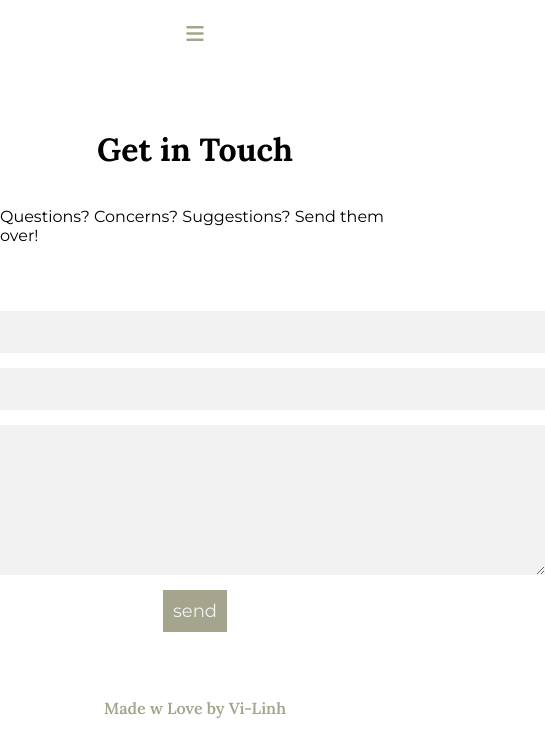
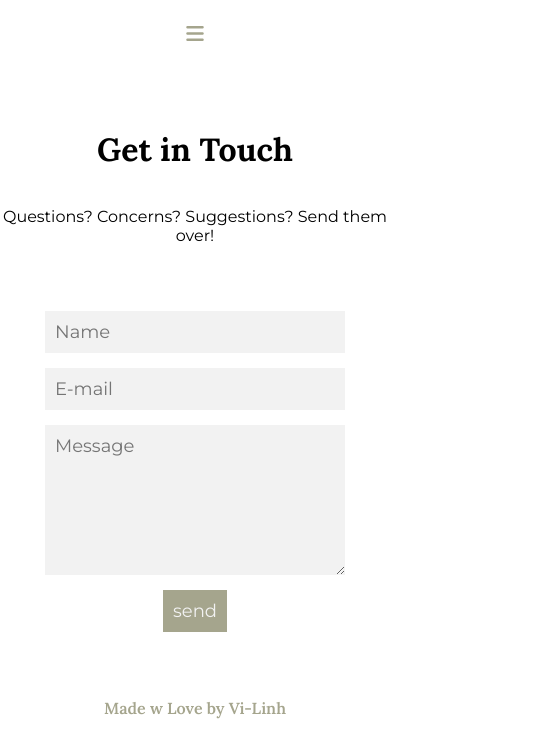
Before and after one commit to vilinh/plant-recipes-react, a React (Create React App) app: page /contact in a window 390 px wide. Shown: the top 756 px of the page, 545 px wide, since content can reach past the window. Built offline with nearby package versions, Linux system fonts and the light colour scheme.

Commit message:
responsive contact page

```diff
--- a/src/styles/Contact.css
+++ b/src/styles/Contact.css
@@ -6,6 +6,7 @@
 }
 .contact-form p {
     font-family: Montserrat, sans-serif;
+    text-align: center;
 }
 
 form {
@@ -50,3 +51,19 @@ textarea {
 }
 
 [type="submit"]:hover { background:#c0c0a6; }
+
+@media only screen and (max-width: 900px) {
+    form {
+        width: 500px;
+    }
+}
+@media only screen and (max-width: 620px) {
+    form {
+        width: 400px;
+    }
+}
+@media only screen and (max-width: 460px) {
+    form {
+        width: 300px;
+    }
+}
```
